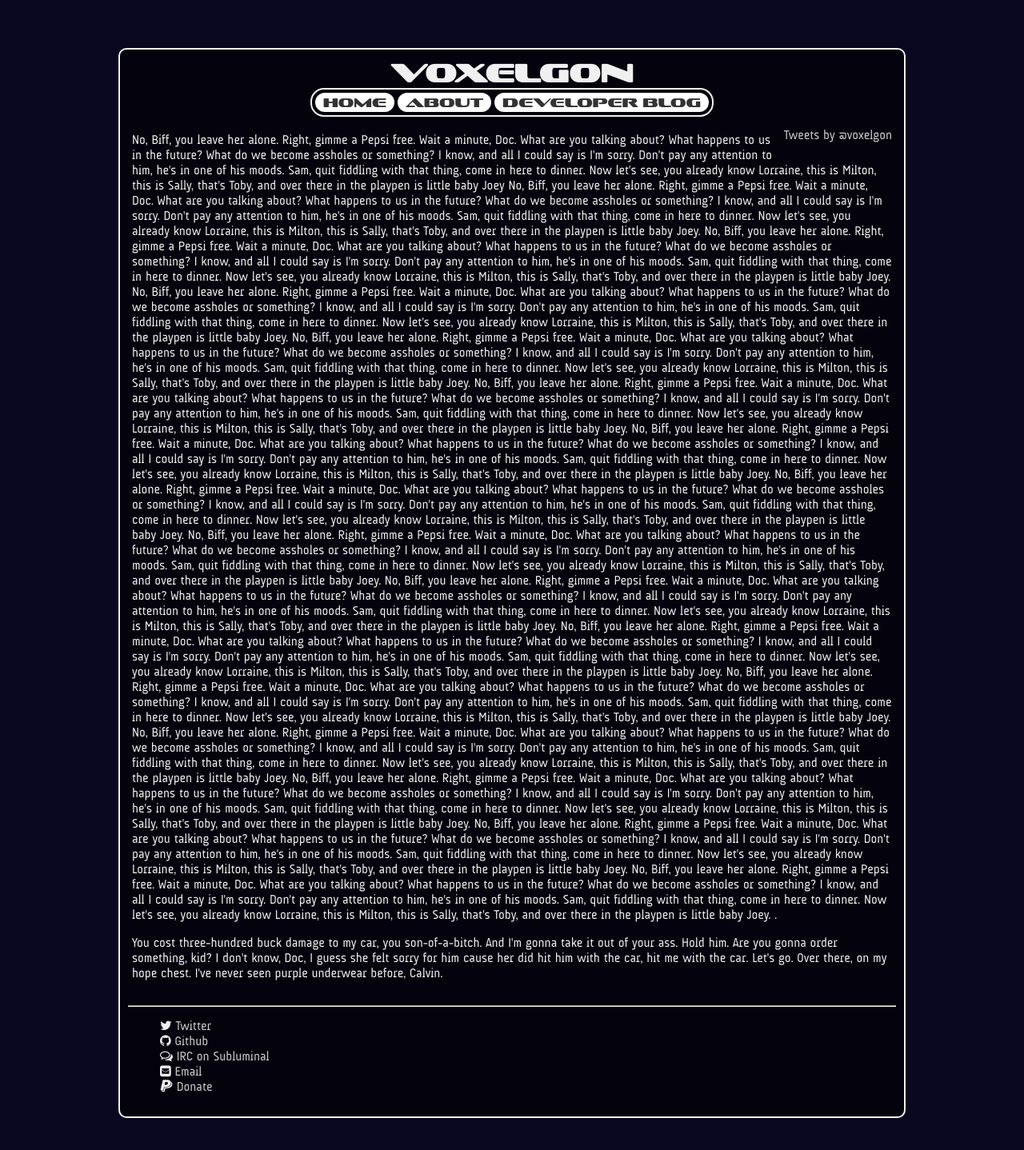
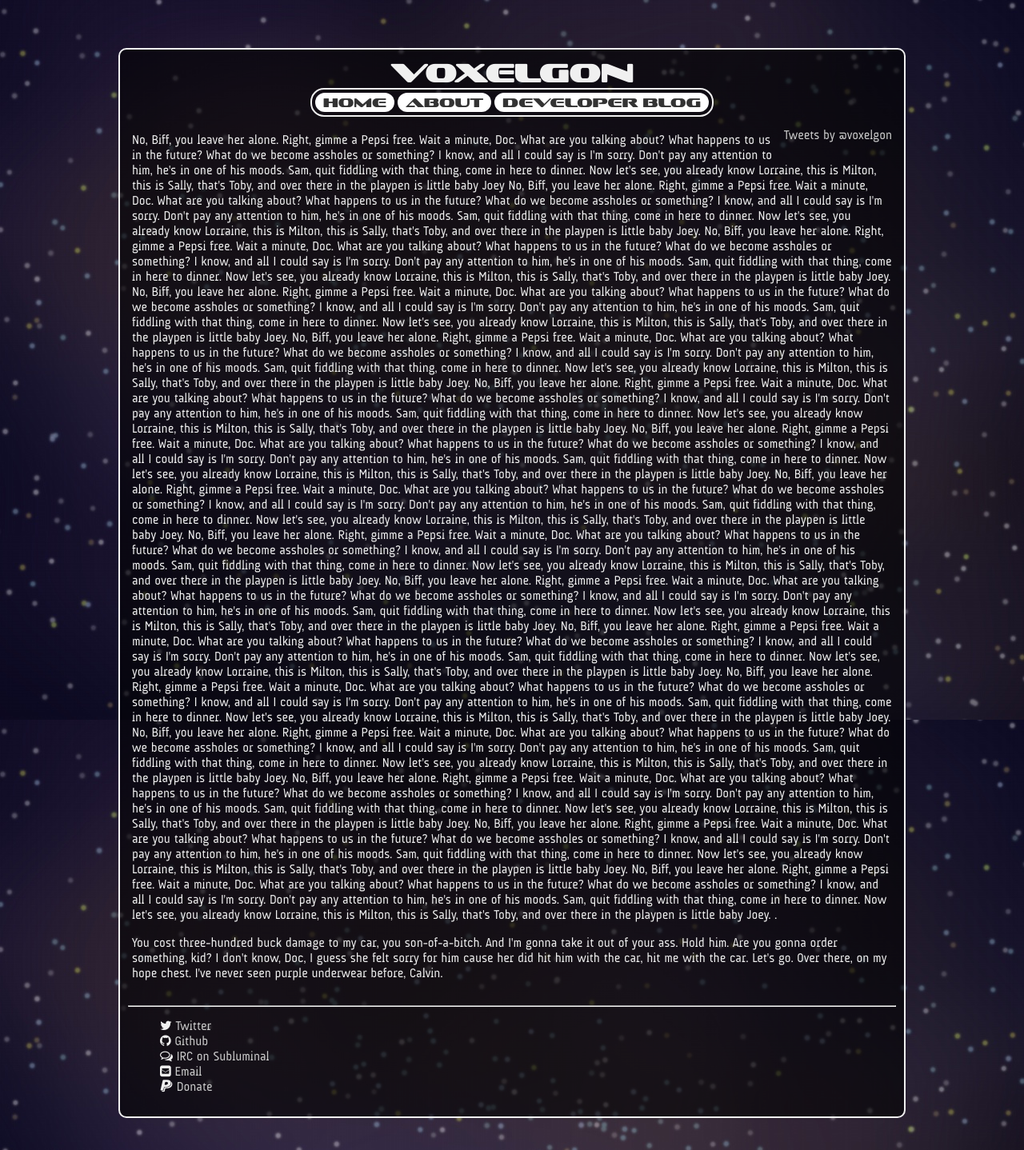
Before and after one commit to Voxelgon/Voxelgon.github.io, a Jekyll site: the page built from index.html, in a window 1280 px wide. Shown: the whole page at 80% size. Built offline with Jekyll 4.4.1, drawn with Linux system fonts in a browser that asks for light colours; comment, search, counter and statistics services are not loaded.

Commit message:
¯\_(ツ)_/¯

```diff
--- a/css/style.scss
+++ b/css/style.scss
@@ -66,6 +66,7 @@ header {
 
 h1 {
     font-family: Sofachrome, sans-sarif;
+    font-size: 1.5em;
     margin: 0;
 }
 
@@ -125,9 +126,11 @@ footer {
     float:right;
 }
 
-@media (max-width:400px), (width:768px) {
+@media (min-width:400px),
+    not handheld and (orientation:landscape) and (width:768px),
+    not handheld and (orientation:portrait) and (width:481px) {
         h1{
-        font-size:1.5em;
+        font-size:2em;
     }
     body{
         background-image: url('/img/starfield.jpg');
```
